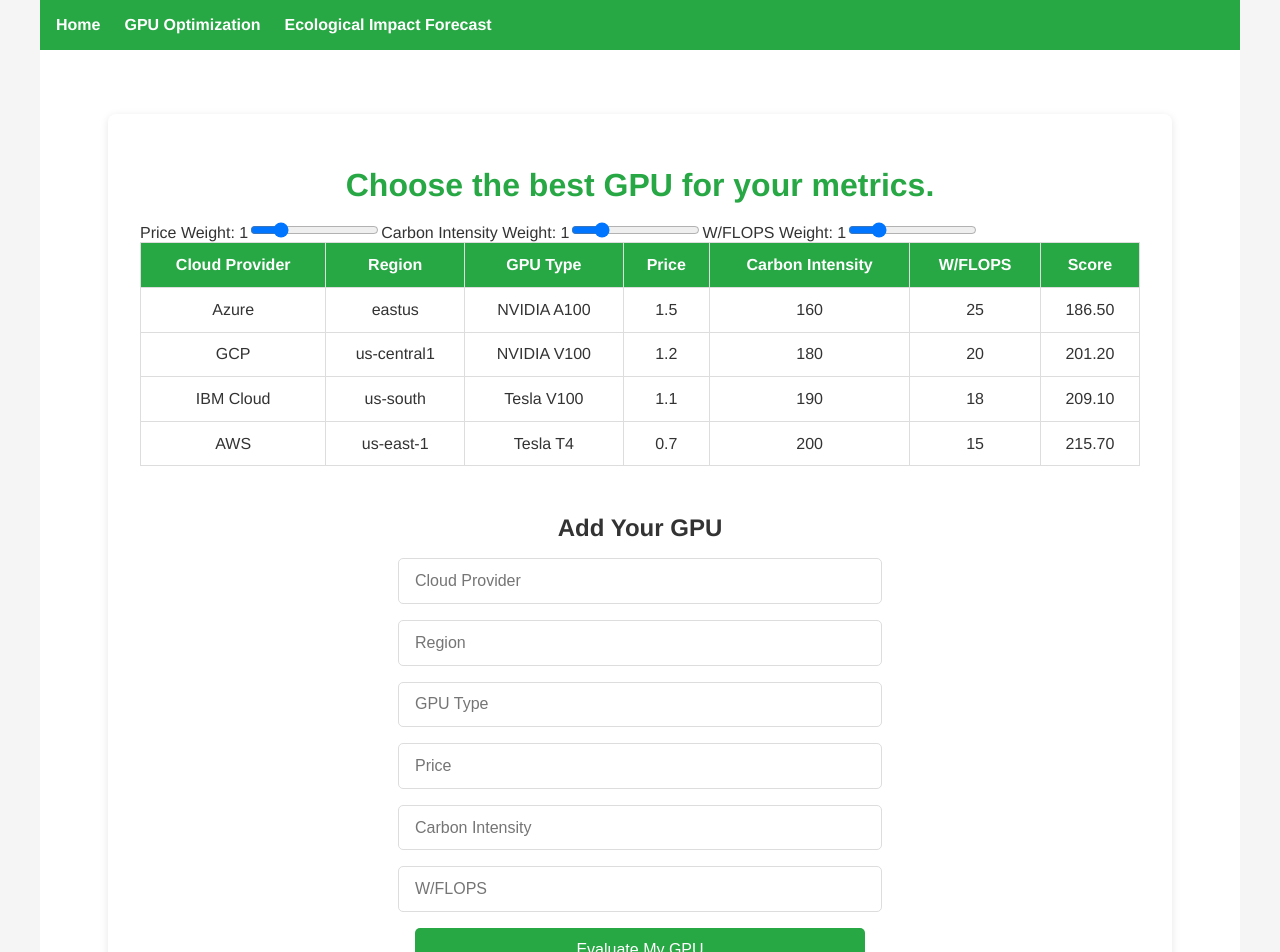
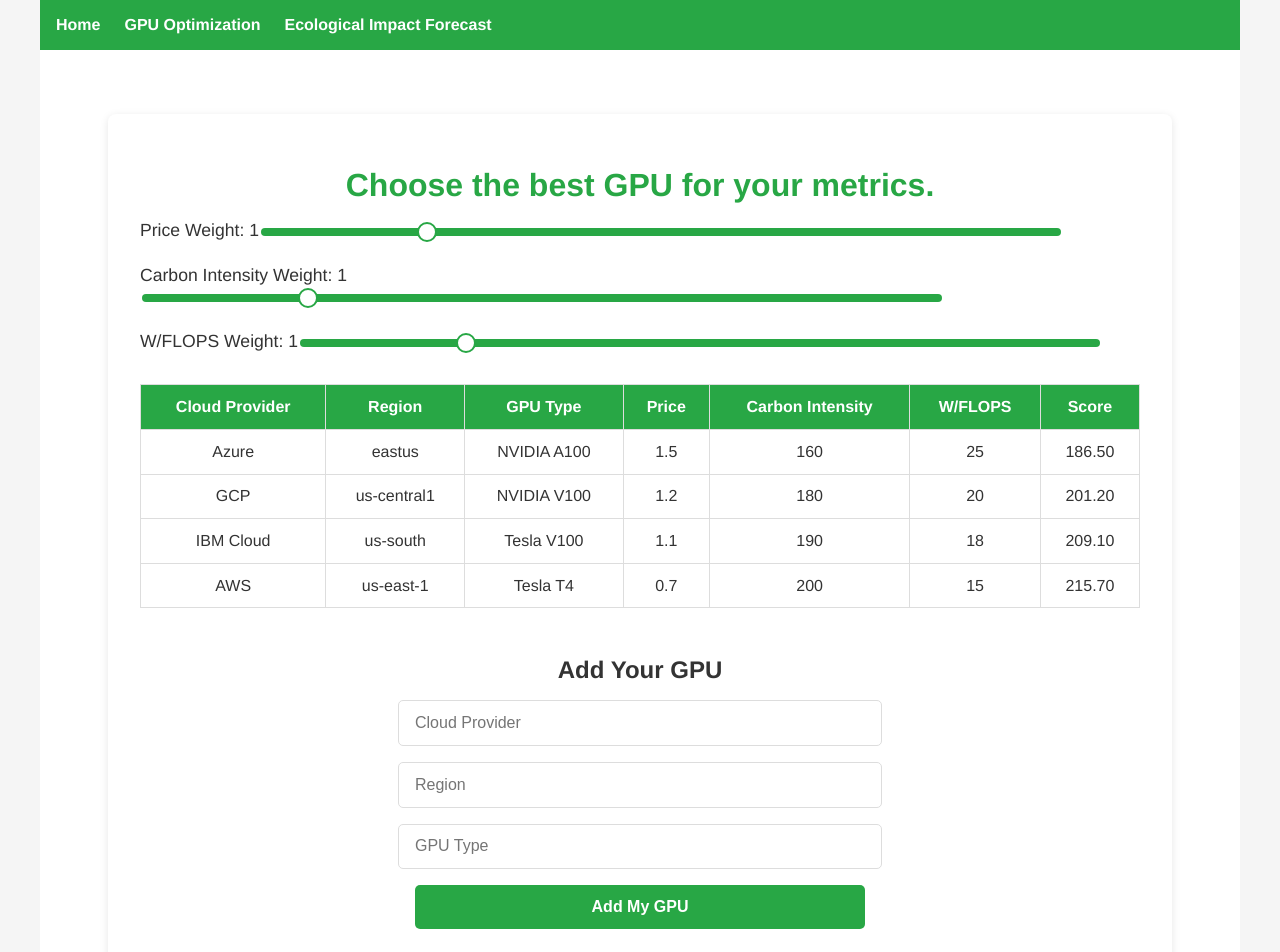
Before and after one commit to guilhermegranchopro/optimize-ai, a Next.js app: page /gpu in a window 1280 px wide. Shown: the top 952 px of the page. Built offline with nearby package versions, Linux system fonts and the light colour scheme.

Commit message:
improving gpu tool page

```diff
--- a/pages/gpu.js
+++ b/pages/gpu.js
@@ -11,10 +11,11 @@
 ];
 
 export default function GPUPage() {
-  const [gpus, setGPUs] = useState(initialGPUs);
+  const [gpus] = useState(initialGPUs);
   const [weights, setWeights] = useState({ price: 1, carbon: 1, wf: 1 });
   const [sortedGPUs, setSortedGPUs] = useState([]);
-  const [customGPU, setCustomGPU] = useState({ provider: '', region: '', type: '', price: '', carbon: '', wf: '' });
+  // For the custom GPU form, we now only require provider, region, and type.
+  const [customGPU, setCustomGPU] = useState({ provider: '', region: '', type: '' });
   const [customResult, setCustomResult] = useState(null);
 
   useEffect(() => {
@@ -35,11 +36,9 @@
 
   const handleCustomSubmit = (e) => {
     e.preventDefault();
-    const score =
-      (parseFloat(customGPU.price || 0) * weights.price) +
-      (parseFloat(customGPU.carbon || 0) * weights.carbon) +
-      (parseFloat(customGPU.wf || 0) * weights.wf);
-    setCustomResult({ ...customGPU, score });
+    // Instead of calculating a composite score, simply store the added GPU details.
+    setCustomResult({ ...customGPU });
+    setCustomGPU({ provider: '', region: '', type: '' });
   };
 
   return (
@@ -136,34 +135,14 @@
             onChange={e => setCustomGPU({ ...customGPU, type: e.target.value })}
             required
           />
-          <input
-            type="number"
-            placeholder="Price"
-            value={customGPU.price}
-            onChange={e => setCustomGPU({ ...customGPU, price: e.target.value })}
-            required
-          />
-          <input
-            type="number"
-            placeholder="Carbon Intensity"
-            value={customGPU.carbon}
-            onChange={e => setCustomGPU({ ...customGPU, carbon: e.target.value })}
-            required
-          />
-          <input
-            type="number"
-            placeholder="W/FLOPS"
-            value={customGPU.wf}
-            onChange={e => setCustomGPU({ ...customGPU, wf: e.target.value })}
-            required
-          />
-          <button type="submit" className={styles.button}>Evaluate My GPU</button>
+          <button type="submit" className={styles.button}>Add My GPU</button>
         </form>
         {customResult && (
           <div className={styles.customResult}>
-            <h3>Evaluation Result</h3>
-            <p>Composite Score: {customResult.score.toFixed(2)}</p>
-            <p>(Lower is better)</p>
+            <h3>GPU Added for Comparison</h3>
+            <p>Provider: {customResult.provider}</p>
+            <p>Region: {customResult.region}</p>
+            <p>GPU Type: {customResult.type}</p>
           </div>
         )}
       </section>
--- a/styles/GPU.module.css
+++ b/styles/GPU.module.css
@@ -15,14 +15,18 @@
   margin-bottom: 1rem;
 }
 
-  /* Sliders */
-  .slider-group label {
+/* Slider Group: Stack sliders vertically with spacing */
+.sliderGroup {
+  margin-bottom: 2rem;
+}
+.sliderGroup label {
   display: block;
   margin-bottom: 1.5rem;
   font-size: 1.1rem;
 }
 
-  .slider-group input[type="range"] {
+/* Style the range inputs with a green track */
+.sliderGroup input[type="range"] {
   -webkit-appearance: none;
   width: 80%;
   height: 8px;
@@ -31,8 +35,7 @@
   outline: none;
   margin-top: 0.5rem;
 }
-
-  .slider-group input[type="range"]::-webkit-slider-thumb {
+.sliderGroup input[type="range"]::-webkit-slider-thumb {
   -webkit-appearance: none;
   width: 20px;
   height: 20px;
@@ -41,8 +44,7 @@
   border: 2px solid #28a745;
   cursor: pointer;
 }
-
-  .slider-group input[type="range"]::-moz-range-thumb {
+.sliderGroup input[type="range"]::-moz-range-thumb {
   width: 20px;
   height: 20px;
   border-radius: 50%;
@@ -51,19 +53,17 @@
   cursor: pointer;
 }
 
-  /* GPU Table */
+/* Table Styling */
 .gpuTable {
   width: 100%;
   border-collapse: collapse;
   margin-bottom: 2rem;
 }
-
 .gpuTable th, .gpuTable td {
   border: 1px solid #ddd;
   padding: 0.8rem;
   text-align: center;
 }
-
 .gpuTable th {
   background: #28a745;
   color: #fff;
@@ -74,12 +74,10 @@
   margin-top: 3rem;
   text-align: center;
 }
-
 .customGPU h2 {
   text-align: center;
   margin-bottom: 1rem;
 }
-
 .customForm {
   display: flex;
   flex-direction: column;
@@ -87,7 +85,6 @@
   gap: 1rem;
   margin-bottom: 2rem;
 }
-
 .customForm input,
 .customForm button {
   padding: 0.8rem 1rem;
@@ -97,7 +94,6 @@
   width: 90%;
   max-width: 450px;
 }
-
 .customForm button {
   background: #28a745;
   color: #fff;
@@ -105,11 +101,9 @@
   cursor: pointer;
   transition: background 0.3s ease;
 }
-
 .customForm button:hover {
   background: #218838;
 }
-
 .customResult {
   background: #e9f7ef;
   padding: 1rem;
@@ -118,3 +112,21 @@
   margin: 0 auto;
   text-align: center;
 }
+
+/* Reusable button style */
+.button {
+  background: #28a745;
+  color: #fff;
+  padding: 0.8rem 1.2rem;
+  border-radius: 5px;
+  font-size: 1.2rem;
+  font-weight: bold;
+  text-decoration: none;
+  border: none;
+  cursor: pointer;
+  transition: background 0.3s ease, transform 0.3s ease;
+}
+.button:hover {
+  background: #218838;
+  transform: translateY(-3px);
+}
```
Lines whose indentation alone changed are shown as unchanged.
